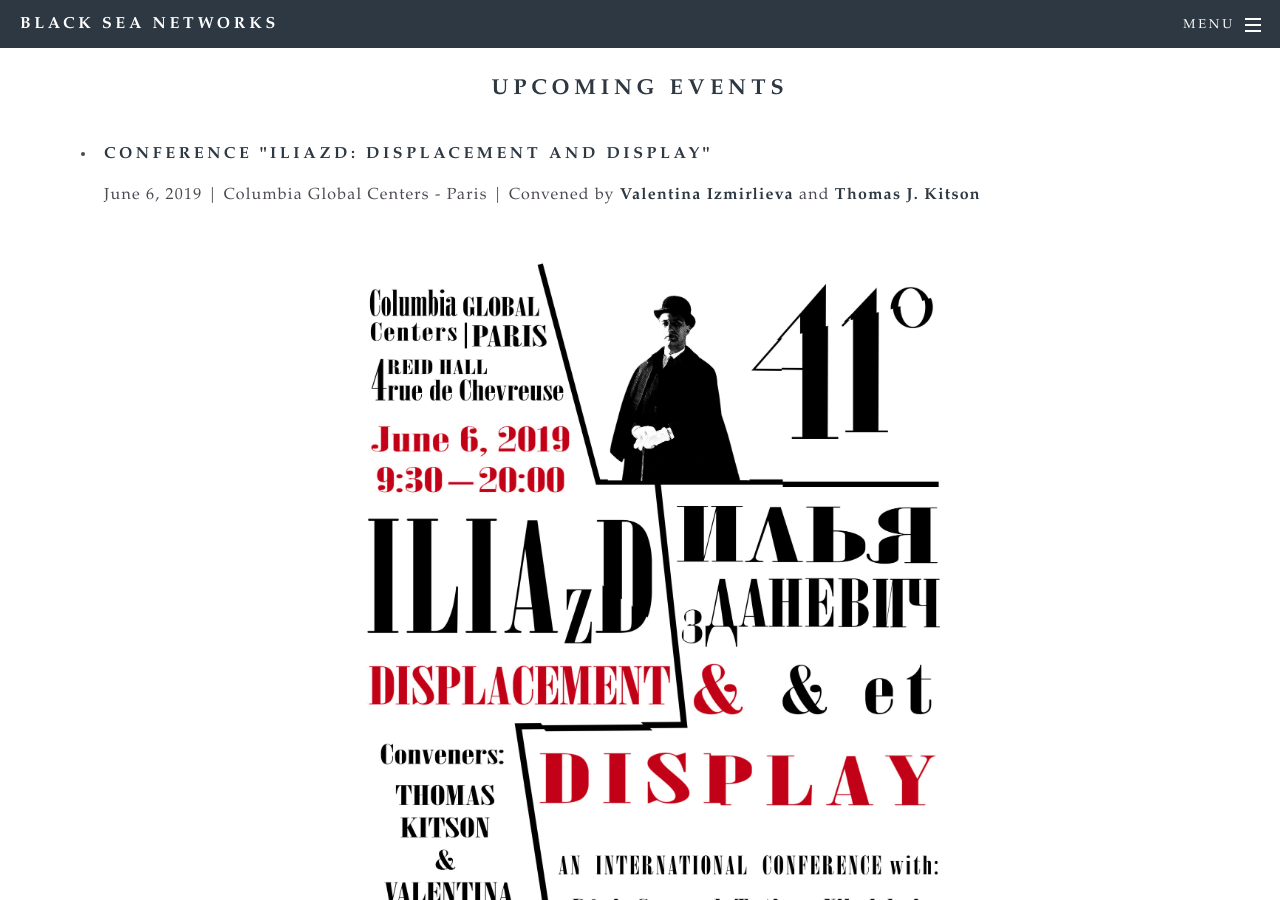
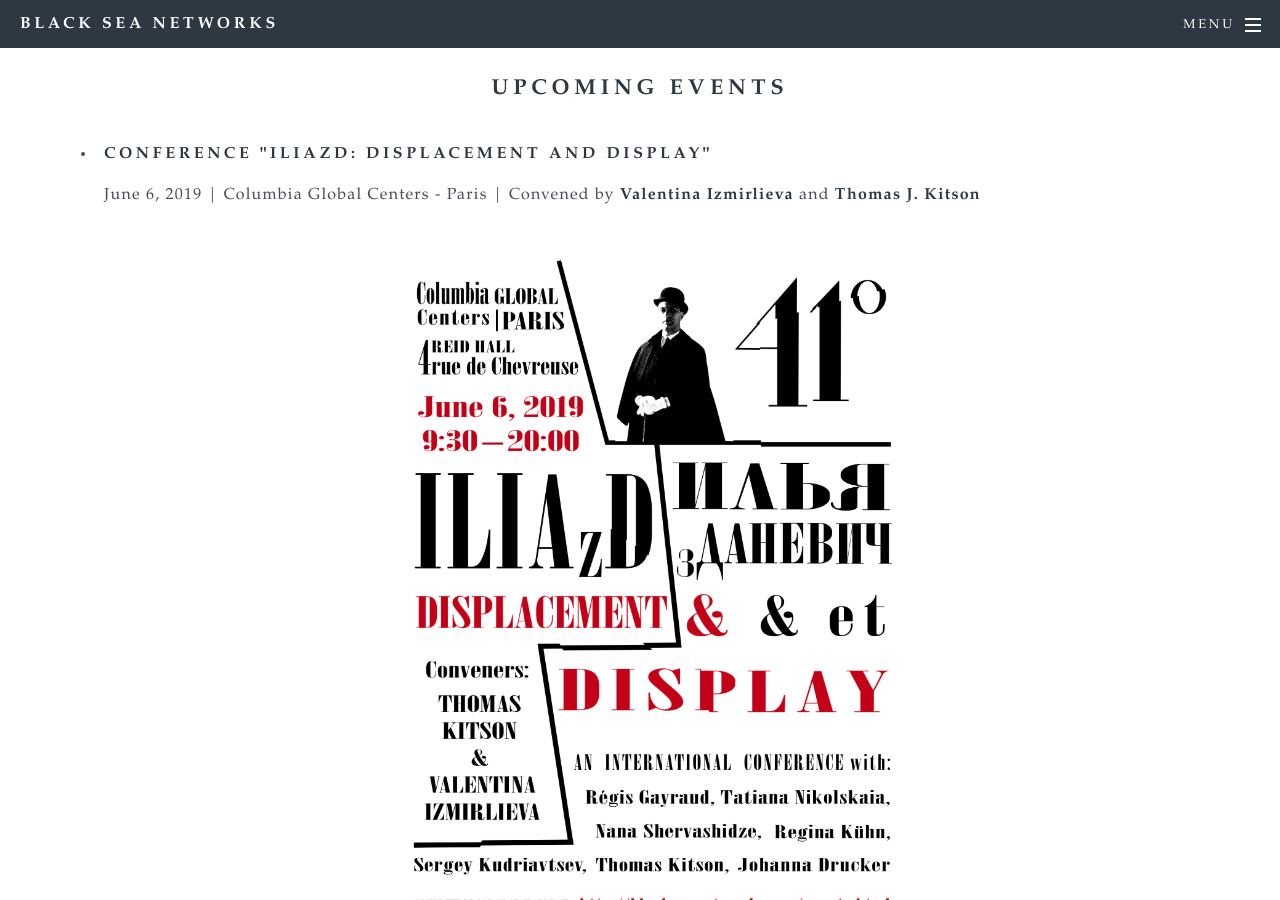
Before and after one commit to bradleygorski/blackseanet, a Jekyll site: the page built from events.html, in a window 1280 px wide and 900 px high, scrolled down 508 px. Built offline with Jekyll 4.4.1, drawn with Linux system fonts in a browser that asks for light colours.

Commit message:
Update events.html

```diff
--- a/events.html
+++ b/events.html
@@ -22,7 +22,7 @@
 
 <li><h4>Conference "Iliazd: Displacement and Display"</h4>
 <p>June 6, 2019 | Columbia Global Centers - Paris | Convened by <b>Valentina Izmirlieva</b> and <b>Thomas J. Kitson</b></p>
-<div class="w3-row w3-center w3-padding-small"><img src="images/Displacement.jpg" style="width:60%" alt="Poster for Iliazd: Displacement and Display, June 6, 2019, Columbia Global Center | Paris">
+<div class="w3-row w3-center w3-padding-small"><img src="images/Displacement.jpg" style="width:50%" alt="Poster for Iliazd: Displacement and Display, June 6, 2019, Columbia Global Center | Paris">
 </div>
 </li>
 
```
